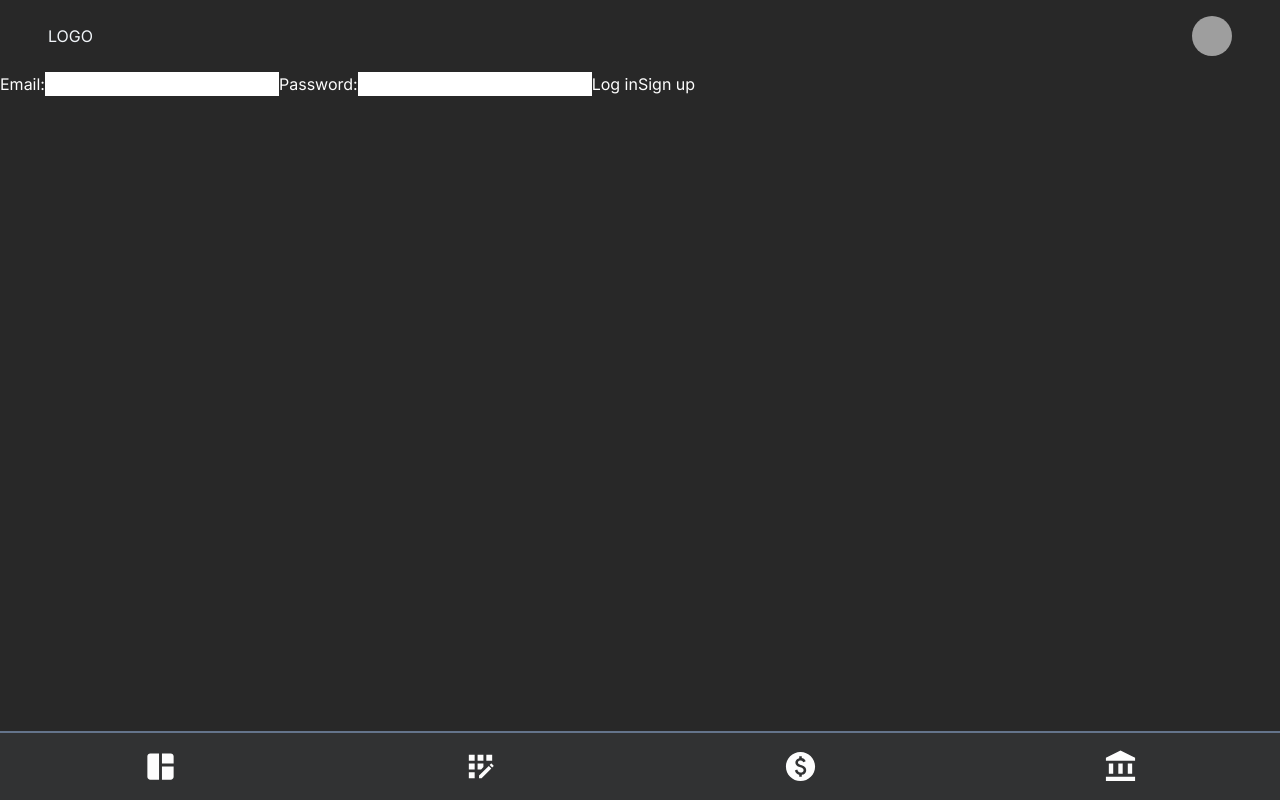
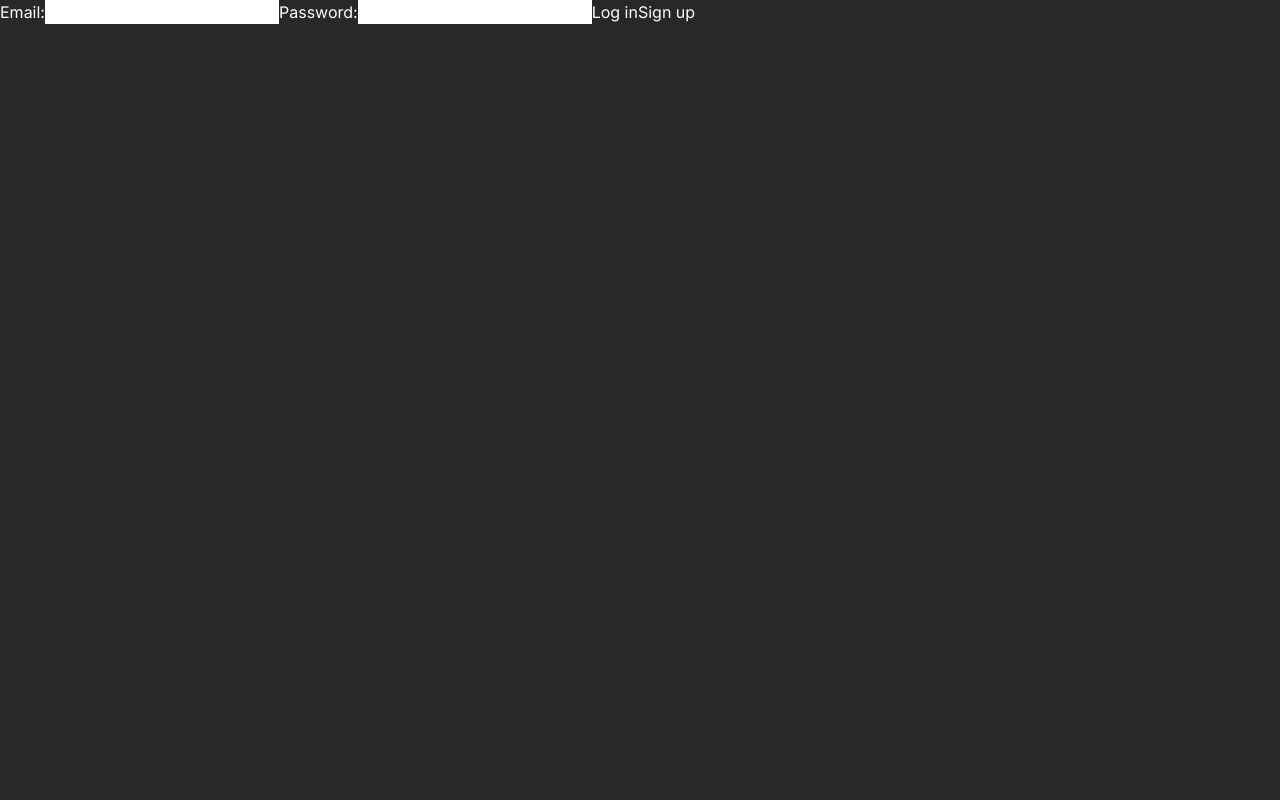
Before and after one commit to JustinRivera-9/finance-pro-v2, a Next.js app: page /auth/login in a window 1280 px wide. Built offline with nearby package versions, Linux system fonts and the light colour scheme; grey boxes are pictures that could not be loaded.

Commit message:
Major Change - Updated auth to route to app pages

```diff
--- /dev/null
+++ b/app/app/layout.tsx
@@ -0,0 +1,19 @@
+import type { Metadata } from "next";
+
+import Header from "@/components/navigation/mobile/Header";
+import MobileNavigation from "@/components/navigation/mobile/MobileNavigation";
+
+export const metadata: Metadata = {
+  title: "MyFi | Dashboard",
+  description: "Generated by create next app",
+};
+
+export default function AppLayout({ children }: { children: React.ReactNode }) {
+  return (
+    <div className={`h-screen w-full flex flex-col bg-page text-light`}>
+      <Header />
+      <main className="pb-20">{children}</main>
+      <MobileNavigation />
+    </div>
+  );
+}
--- a/app/planned/page.tsx
+++ b/app/app/planned/page.tsx
@@ -1,6 +1,6 @@
-import Summary from "../../components/pages/plannedPage/Summary";
-import CategorySection from "../../components/pages/plannedPage/CategorySection";
-import AddCategoryForm from "../../components/pages/plannedPage/addCategory/AddCategoryForm";
+import Summary from "../../../components/pages/plannedPage/Summary";
+import CategorySection from "../../../components/pages/plannedPage/CategorySection";
+import AddCategoryForm from "../../../components/pages/plannedPage/addCategory/AddCategoryForm";
 
 ///// TEMP DATA
 const planned = {
--- a/app/auth/login/actions.ts
+++ b/app/auth/login/actions.ts
@@ -20,8 +20,8 @@ export async function login(formData: FormData) {
     redirect("/auth/error");
   }
 
-  revalidatePath("/", "layout");
-  redirect("/");
+  revalidatePath("/app/dashboard", "layout");
+  redirect("/app/dashboard");
 }
 
 export async function signup(formData: FormData) {
@@ -41,6 +41,6 @@ export async function signup(formData: FormData) {
     redirect("/error");
   }
 
-  revalidatePath("/", "layout");
-  redirect("/");
+  revalidatePath("/app/dashboard", "layout");
+  redirect("/app/dashboard");
 }
--- a/app/layout.tsx
+++ b/app/layout.tsx
@@ -1,8 +1,6 @@
 import type { Metadata } from "next";
 import { Inter } from "next/font/google";
 import "./globals.css";
-import Header from "@/components/navigation/mobile/Header";
-import MobileNavigation from "@/components/navigation/mobile/MobileNavigation";
 
 const inter = Inter({ subsets: ["latin"] });
 
@@ -21,9 +19,7 @@ export default function RootLayout({
       <body
         className={`h-screen flex flex-col bg-page text-light ${inter.className}`}
       >
-        <Header />
         <main className="pb-20">{children}</main>
-        <MobileNavigation />
       </body>
     </html>
   );
--- a/app/page.tsx
+++ b/app/page.tsx
@@ -1,9 +1,9 @@
-const HomePage = () => {
+const LandingPage = () => {
   return (
     <>
-      <div>HOME PAGE</div>
+      <div>LANDING PAGE</div>
     </>
   );
 };
 
-export default HomePage;
+export default LandingPage;
--- a/components/navigation/mobile/Header.tsx
+++ b/components/navigation/mobile/Header.tsx
@@ -13,11 +13,14 @@ const account = {
 const Header = () => {
   return (
     <header className="w-full sticky top-0 z-30 flex bg-page justify-between px-12 py-4 items-center text-slate-100">
-      <Link href="/dashboard">LOGO</Link>
-      <Link href="/account" className="hover:text-lime-500 transition-colors">
+      <Link href="/app/dashboard">LOGO</Link>
+      <Link
+        href="/app/account"
+        className="hover:text-lime-500 transition-colors"
+      >
         <Avatar>
           <AvatarImage src="https://github.com/shadcn.png" />
-          <AvatarFallback>CN</AvatarFallback>
+          <AvatarFallback>JR</AvatarFallback>
         </Avatar>
       </Link>
     </header>
--- a/components/navigation/mobile/MobileNavigation.tsx
+++ b/components/navigation/mobile/MobileNavigation.tsx
@@ -14,33 +14,33 @@ const MobileNavigation = () => {
       <ul className="flex justify-around">
         <li>
           <Link
-            href="/dashboard"
-            className={path.startsWith("/dashboard") ? "text-accent" : ""}
+            href="/app/dashboard"
+            className={path === "/app/dashboard" ? "text-accent" : ""}
           >
             <SpaceDashboardIcon fontSize="large" />
           </Link>
         </li>
         <li>
           <Link
-            href="/planned"
-            className={path.startsWith("/planned") ? "text-accent" : ""}
+            href="/app/planned"
+            className={path.startsWith("/app/planned") ? "text-accent" : ""}
           >
             <AppRegistrationIcon fontSize="large" />
           </Link>
         </li>
         <li>
           <Link
-            href="/spent"
-            className={path.startsWith("/spent") ? "text-accent" : ""}
+            href="/app/spent"
+            className={path.startsWith("/app/spent") ? "text-accent" : ""}
           >
             <PaidIcon fontSize="large" />
           </Link>
         </li>
         <li>
           <Link
-            href="/connected-accounts"
+            href="/app/connected-accounts"
             className={
-              path.startsWith("/connected-accounts") ? "text-accent" : ""
+              path.startsWith("/app/connected-accounts") ? "text-accent" : ""
             }
           >
             <AccountBalanceIcon fontSize="large" />
```
Also changed, not shown: app/app/account/page.tsx (renamed from app/account/page.tsx), app/app/connected-accounts/page.tsx (renamed from app/connected-accounts/page.tsx), app/app/dashboard/page.tsx (renamed from app/dashboard/page.tsx), app/app/spent/page.tsx (renamed from app/spent/page.tsx).
